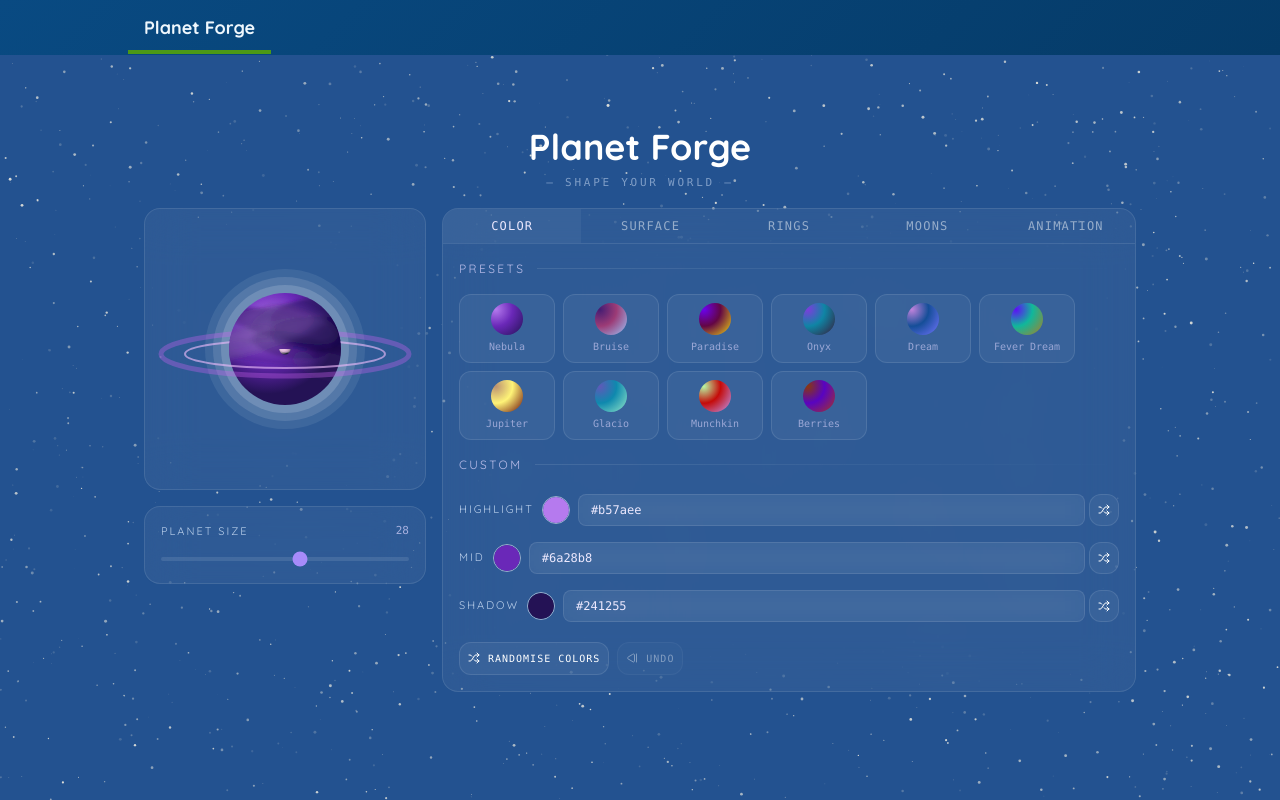
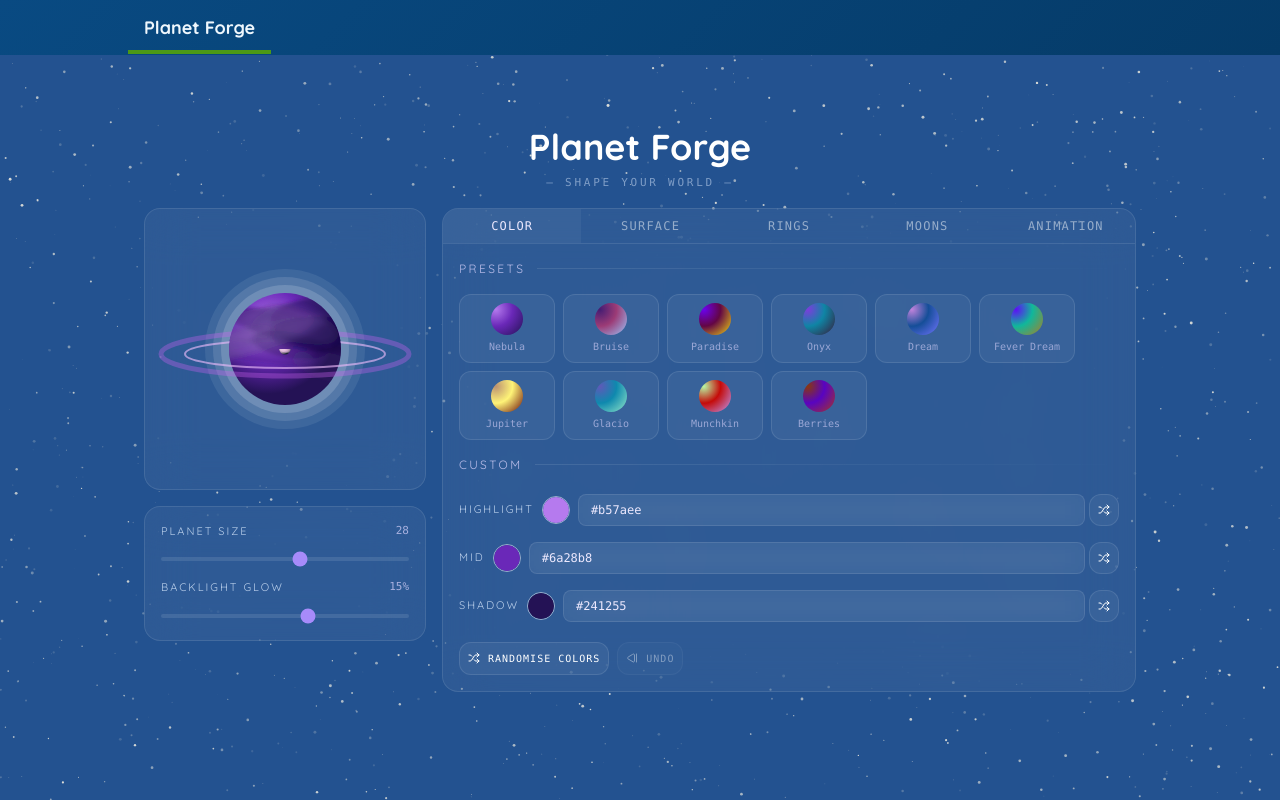
Before and after one commit to dxzfvzs/planet-gen, a React (Vite) app: page /#/ in a window 1280 px wide. Built offline with nearby package versions, Linux system fonts and the light colour scheme.

Commit message:
feat: backlight glow is configurable

```diff
--- a/src/components/builder/PlanetBuilder.tsx
+++ b/src/components/builder/PlanetBuilder.tsx
@@ -12,6 +12,7 @@ import { AnimationTab } from "./tabs/AnimationTab.tsx";
 export default function PlanetBuilder() {
   const [tab, setTab] = useState<TabId>("palette");
   const [planetSize, setPlanetSize] = useState(28);
+  const [backlightGlow, setBacklightGlow] = useState(15);
 
   // — palette —
   const [customMode, setCustomMode] = useState(false);
@@ -138,11 +139,13 @@ export default function PlanetBuilder() {
             rings={planetRings}
             moons={planetMoons}
             animation={animation}
+            backlightGlow={backlightGlow}
           />
         </div>
 
         <div className="rounded-2xl border border-white/10 bg-white/5 p-4 backdrop-blur-xl">
           <SliderRow label="Planet size" value={planetSize} min={10} max={42} onChange={setPlanetSize}/>
+          <SliderRow label="Backlight Glow" value={backlightGlow} unit="%" min={0} max={25} onChange={setBacklightGlow}/>
         </div>
       </div>
 
--- a/src/components/planet/Planet.tsx
+++ b/src/components/planet/Planet.tsx
@@ -61,19 +61,17 @@ export interface PlanetProps {
   planetSize: number;
   /** Gradient stops */
   gradient: GradientStop[];
-  /** Band smudge layer */
   band: SmudgeLayer & {
     /** Opacity on the <g> wrapping the band layer */
     opacity: number;
   };
-  /** Soft smudge layer */
   soft: SmudgeLayer & {
     /** Opacity on the <g> wrapping the soft layer */
     opacity: number;
   };
   rings: PlanetRing[];
   moons: PlanetMoon[];
-  /** Default: jiggle mode with purple-style values */
+  backlightGlow: number;
   animation: AnimationMode;
   /** SVG canvas size in px, default 220 */
   canvasSize?: number;
@@ -102,6 +100,7 @@ export function Planet(
     rings,
     moons,
     animation,
+    backlightGlow,
     canvasSize = 220,
     followSun = false,
   }: PlanetProps) {
@@ -116,7 +115,6 @@ export function Planet(
     () => generateSmudges(soft.seedStr, planetSize, soft.baseColor, soft.count ?? 4),
     [soft.seedStr, planetSize, soft.baseColor, soft.count],
   );
-
 
   const bandLayer = (
     <g clipPath={`url(#${pid}_clip)`} filter="url(#bandBlur)" opacity={band.opacity ?? 1.00}>
@@ -170,7 +168,7 @@ export function Planet(
 
       <AnimationWrapper animation={animation}>
         <RotateToFollowSun enabled={followSun}>
-          <Backlight planetSize={planetSize} key={id}/>
+          <Backlight planetSize={planetSize} key={id} glow={backlightGlow / 100}/>
           <circle cx={0} cy={0} r={planetSize} fill={`url(#${pid}_base)`}/>
         </RotateToFollowSun>
         {bandLayer}
```
